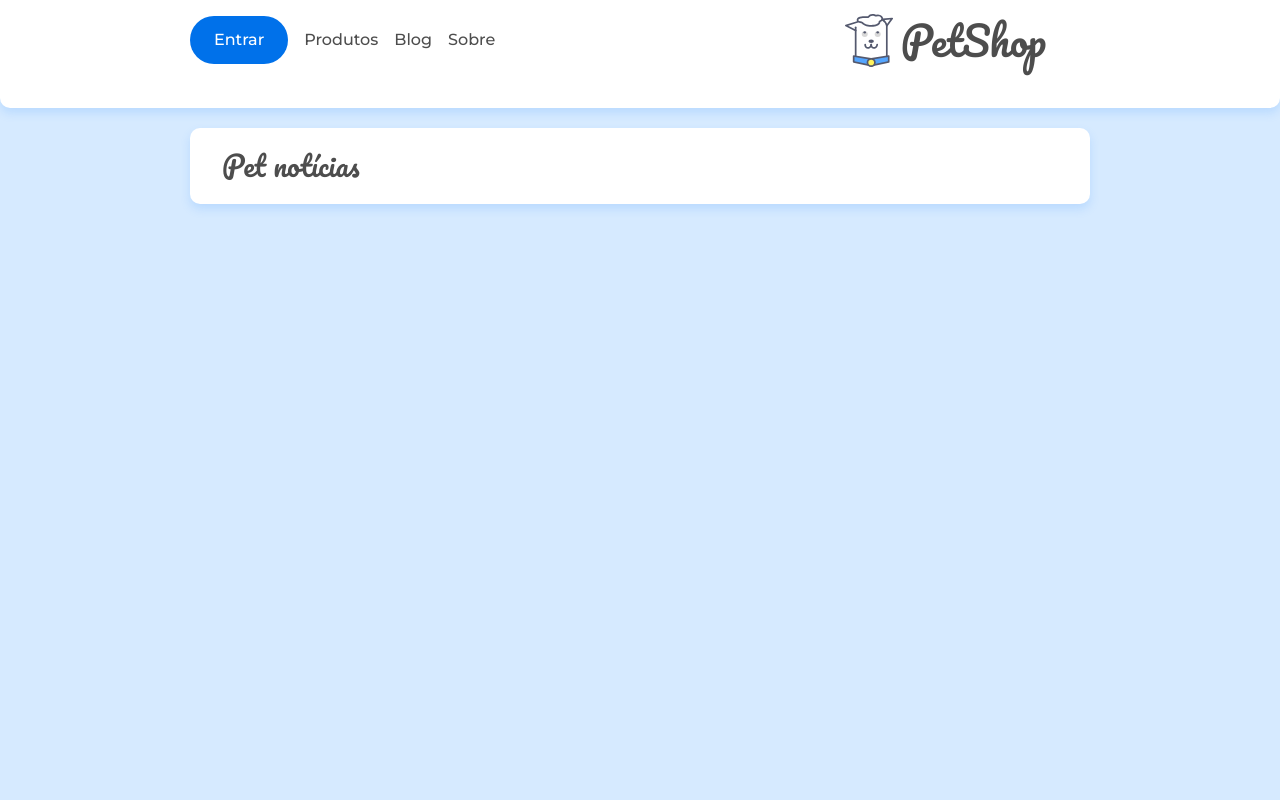
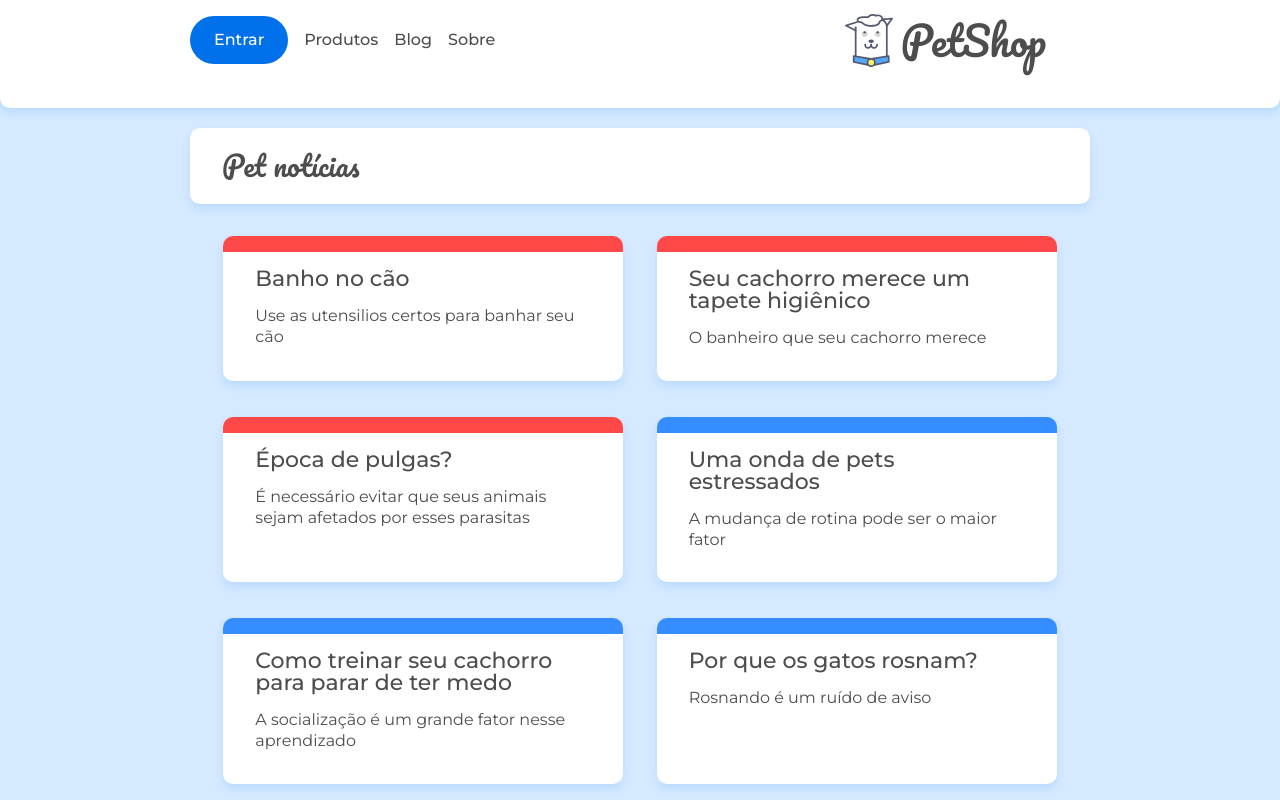
Before and after one commit to mateus-azevedo/learning-react-js, a React (Create React App) app in the folder react_router/: page / in a window 1280 px wide. Shown: the top 800 px of the page. Built offline with nearby package versions, Linux system fonts and the light colour scheme; data requests are answered from the project's data file.

Commit message:
exibindo os posts

```diff
--- a/react_router/src/api/api.js
+++ b/react_router/src/api/api.js
@@ -4,7 +4,7 @@
   baseURL: "http://localhost:5000",
 });
 
-export const busca = async () => {
+export const busca = async (url, setDado) => {
   const resposta = await api.get(url);
   setDado(resposta.data);
 };
--- /dev/null
+++ b/react_router/src/components/ListaPost.jsx
@@ -0,0 +1,26 @@
+import React, { useEffect, useState } from "react";
+import { Link } from "react-router-dom";
+import { busca } from "../api/api";
+
+const ListaPost = ({ url }) => {
+  const [posts, setPosts] = useState([]);
+
+  useEffect(() => {
+    busca(url, setPosts);
+  }, []);
+
+  return (
+    <section className="posts container">
+      {posts.map((post) => (
+        <Link className={`cartao-post cartao-post--${post.categoria}`}>
+          <article key={post.id}>
+            <h3 className="cartao-post__titulo">{post.title}</h3>
+            <p className="cartao-post__meta">{post.metadescription}</p>
+          </article>
+        </Link>
+      ))}
+    </section>
+  );
+};
+
+export default ListaPost;
--- a/react_router/src/paginas/Home.jsx
+++ b/react_router/src/paginas/Home.jsx
@@ -1,4 +1,5 @@
 import React from "react";
+import ListaPost from "../components/ListaPost";
 
 const Home = () => {
   return (
@@ -6,6 +7,7 @@
       <div className="container">
         <h2 className="titulo-pagina">Pet notícias</h2>
       </div>
+      <ListaPost url={"/posts"} />
     </main>
   );
 };
```
Also changed, not shown: react_router/src/components/ListaPOst.jsx (deleted, +0 -8 lines).
